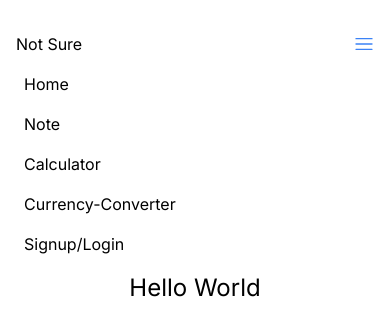
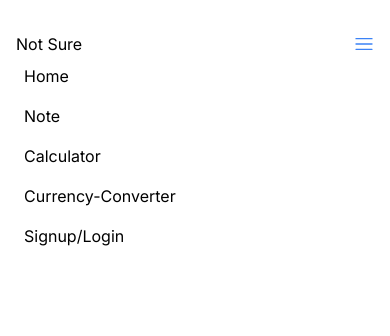
Before and after one commit to Mayor-Rhymes/utility-web, a Next.js app: page / in a window 390 px wide. Both pictures are taken after a click on the icon 364 px from the left and 44 px from the top of the page. Shown: the top 336 px of the page. Built offline with nearby package versions, Linux system fonts and the light colour scheme.

Commit message:
Chore: Improved menu placement

```diff
--- a/src/components/navbar.tsx
+++ b/src/components/navbar.tsx
@@ -59,7 +59,7 @@ export default function Navbar() {
         </li>
       </ul>
 
-      {visible && <ul className="flex flex-col space-y-4 lg:hidden">
+      {visible && <ul className="absolute top-12 w-full bg-white flex flex-col space-y-4 lg:hidden">
         <li>
           <Link
             href="/"
```
